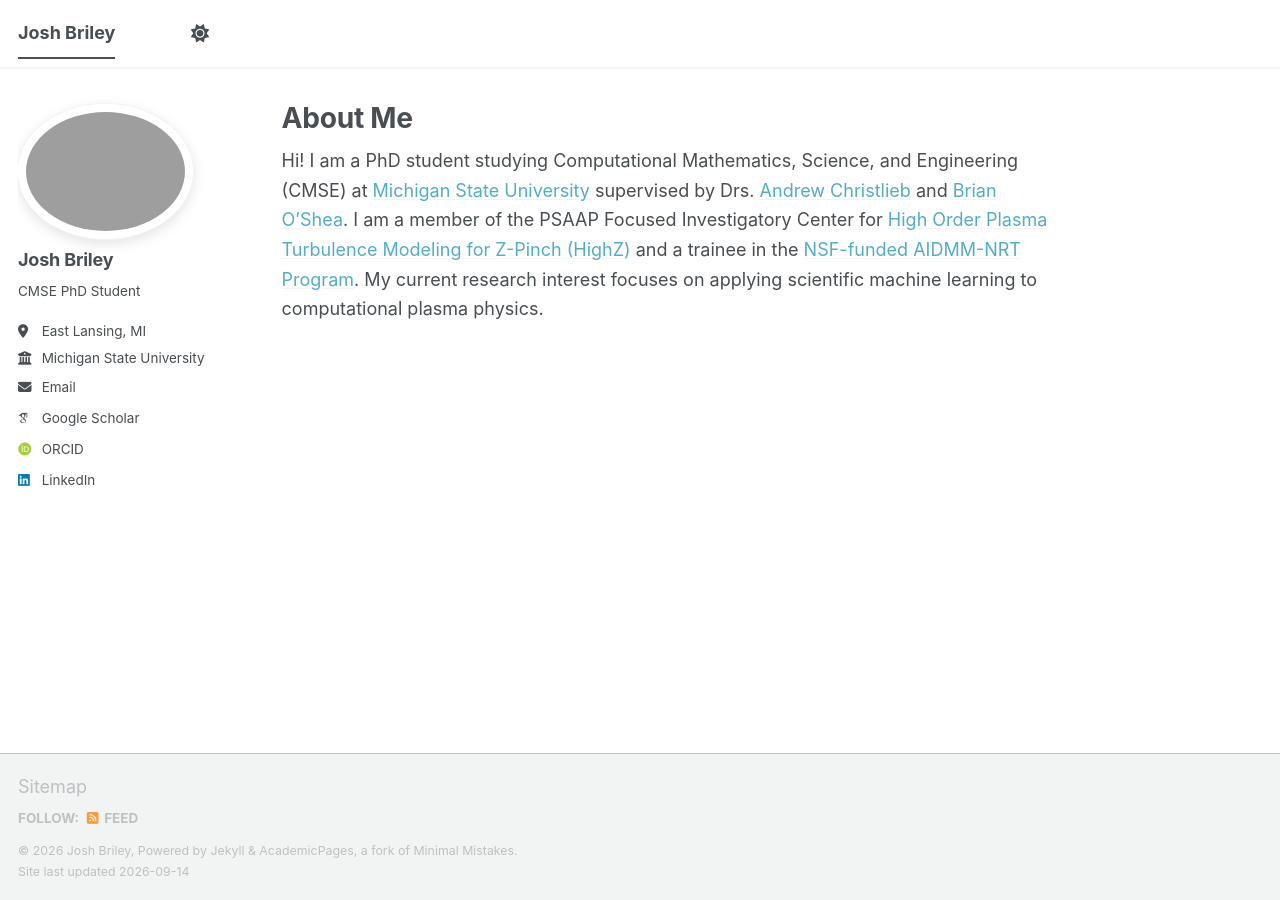
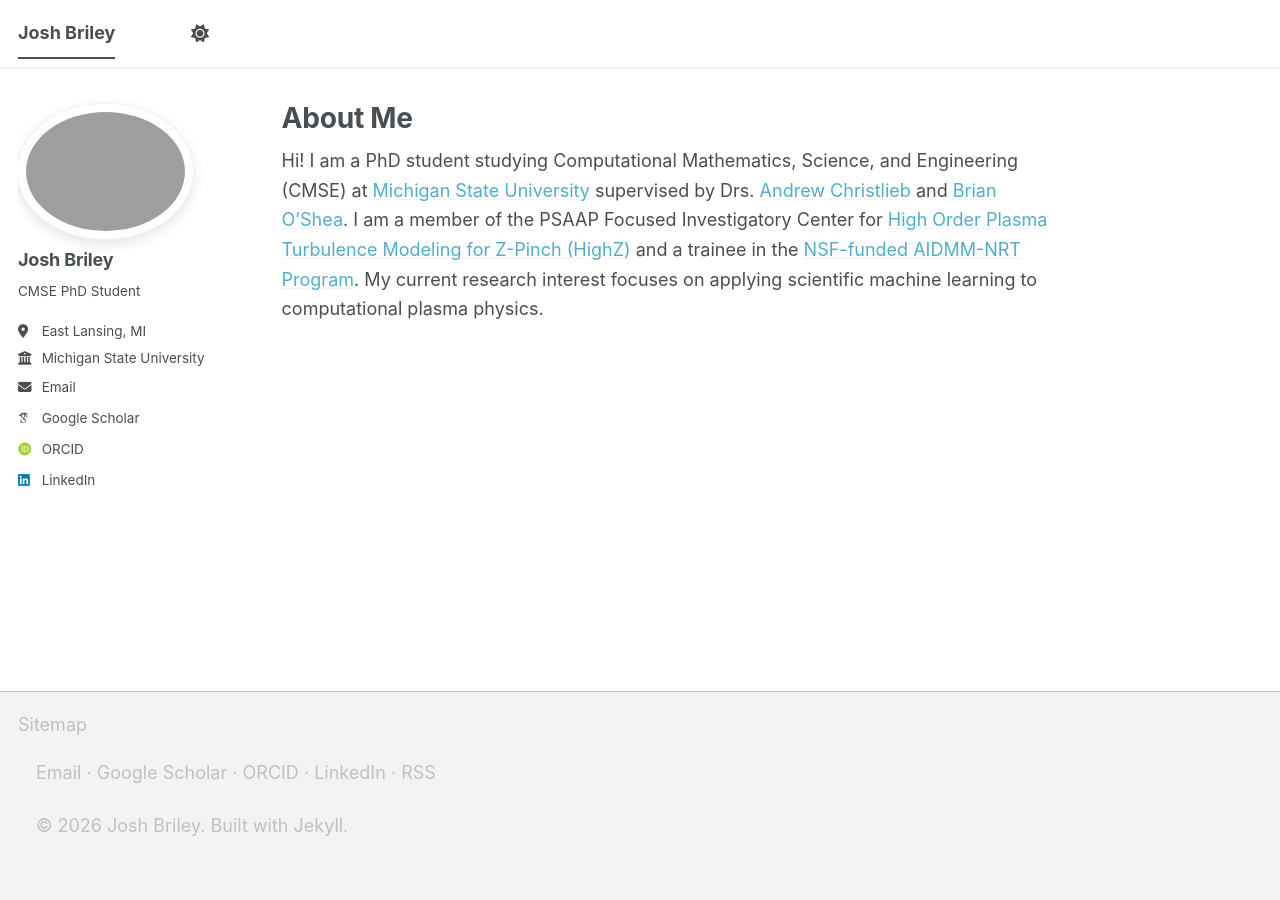
Before and after one commit to joshbriley/joshbriley.github.io, a Jekyll site: the page built from _pages/about.md, in a window 1280 px wide. Built offline with Jekyll 4.4.1, drawn with Linux system fonts in a browser that asks for light colours; some web fonts are replaced; a script bundle is joined from its source files by our own code; library files that are not in the unit come from our copies.

Commit message:
Refactor footer structure and update copyright info

```diff
--- a/_includes/footer.html
+++ b/_includes/footer.html
@@ -1,25 +1,13 @@
-{% include base_path %}
-
-{% if site.author.github or site.author.bitbucket or site.atom_feed.hide != true %}
-<div class="page__footer-follow">
-  <ul class="social-icons">
-    {% if site.data.ui-text[site.locale].follow_label %}
-      <li><strong>{{ site.data.ui-text[site.locale].follow_label }}</strong></li>
-    {% endif %}
-    {% if site.author.github %}
-      <li><a href="https://github.com/{{ site.author.github }}"><i class="fab fa-github" aria-hidden="true"></i> GitHub</a></li>
-    {% endif %}
-    {% if site.author.bitbucket %}
-      <li><a href="https://bitbucket.org/{{ site.author.bitbucket }}"><i class="fab fa-bitbucket" aria-hidden="true"></i> Bitbucket</a></li>
-    {% endif %}
-    {% if site.atom_feed.hide != true %}
-    <li><a href="{% if site.atom_feed.path %}{{ site.atom_feed.path }}{% else %}{{ base_path }}/feed.xml{% endif %}"><i class="fa fa-fw fa-rss-square" aria-hidden="true"></i> {{ site.data.ui-text[site.locale].feed_label | default: "Feed" }}</a></li>
-    {% endif %}
-  </ul>
-</div>
-{% endif %}
-
-<div class="page__footer-copyright">
-  &copy; {{ site.time | date: '%Y' }} {{ site.name | default: site.title }}, {{ site.data.ui-text[site.locale].powered_by | default: "Powered by" }} <a href="https://jekyllrb.com" rel="nofollow">Jekyll</a> &amp; <a href="https://github.com/academicpages/academicpages.github.io">AcademicPages</a>, a fork of <a href="https://mademistakes.com/work/minimal-mistakes-jekyll-theme/" rel="nofollow">Minimal Mistakes</a>.<br />
-  Site last updated {{ "now" | date: '%Y-%m-%d' }}
-</div>
+<footer class="site-footer">
+  <div class="wrap">
+    <p>
+      {% if site.author.email %}<a href="mailto:{{ site.author.email }}">Email</a>{% endif %}
+      {% if site.author.googlescholar %} &middot; <a href="{{ site.author.googlescholar }}">Google Scholar</a>{% endif %}
+      {% if site.author.orcid %} &middot; <a href="{{ site.author.orcid }}">ORCID</a>{% endif %}
+      {% if site.author.linkedin %} &middot; <a href="https://www.linkedin.com/in/{{ site.author.linkedin }}">LinkedIn</a>{% endif %}
+      {% if site.author.github %} &middot; <a href="https://github.com/{{ site.author.github }}">GitHub</a>{% endif %}
+      {% if site.atom_feed.hide != true %} &middot; <a href="/feed.xml">RSS</a>{% endif %}
+    </p>
+    <p class="muted">&copy; {{ site.time | date: '%Y' }} {{ site.author.name | default: site.title }}. Built with Jekyll.</p>
+  </div>
+</footer>
```
